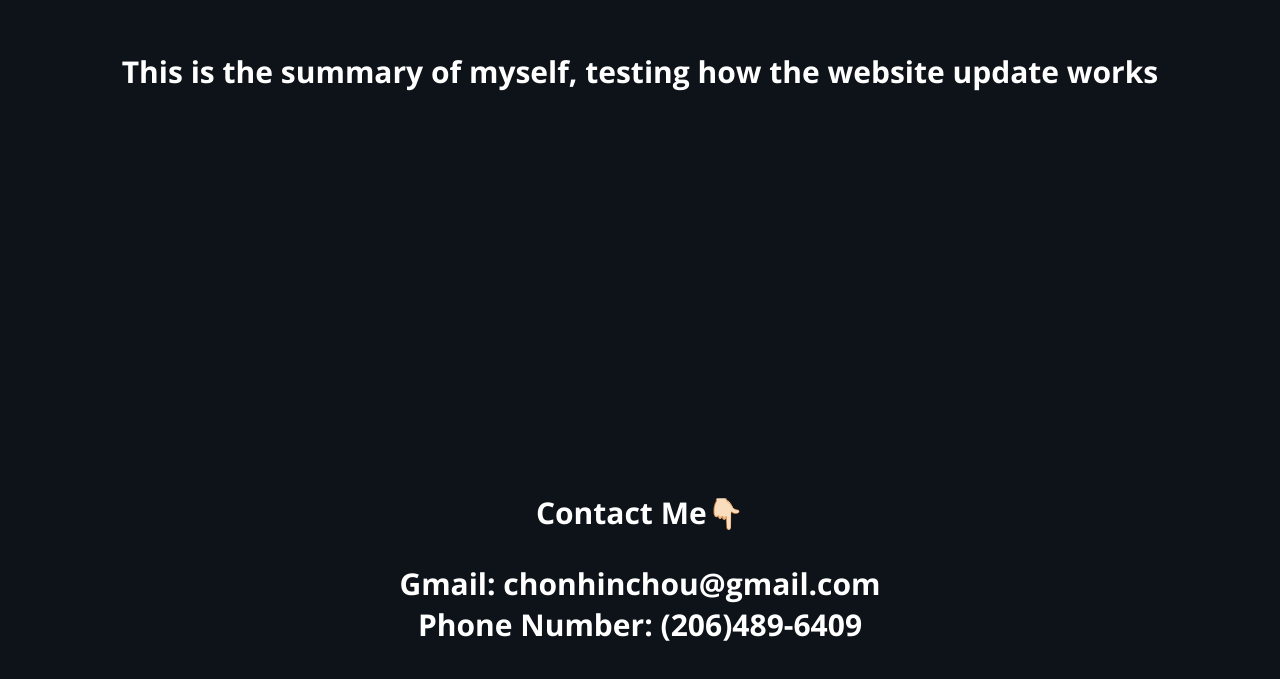
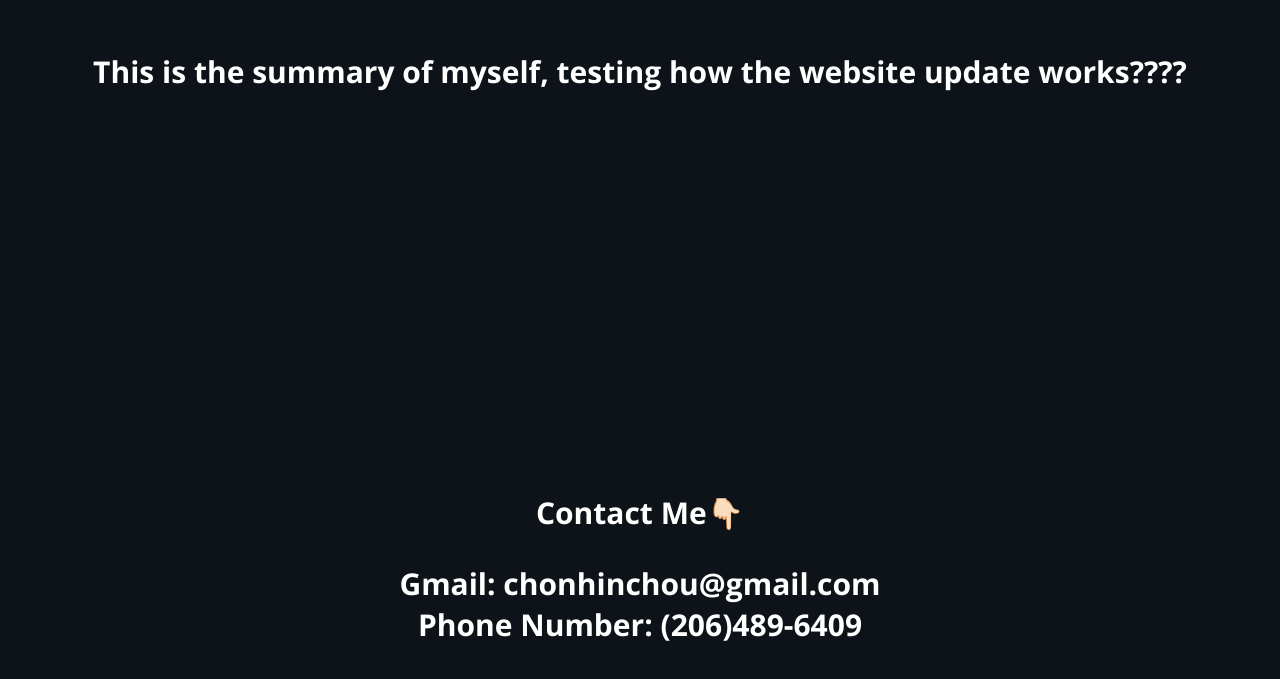
Before and after one commit to RitsuCloud/RitsuCloud.github.io, a React (Create React App) app: page / in a window 1280 px wide. Shown: the part 3157-3836 px from the top of the page. Built offline with nearby package versions, Linux system fonts and the light colour scheme.

Commit message:
interesting, is not updating

```diff
--- a/src/App.js
+++ b/src/App.js
@@ -33,7 +33,7 @@ export default function App() {
 function Summary(){
   return(
     <div className='summary-container hidden'>
-      <div className='sunmmary'>This is the summary of myself, testing how the website update works</div>
+      <div className='sunmmary'>This is the summary of myself, testing how the website update works????</div>
     </div>
   );
 }
```
